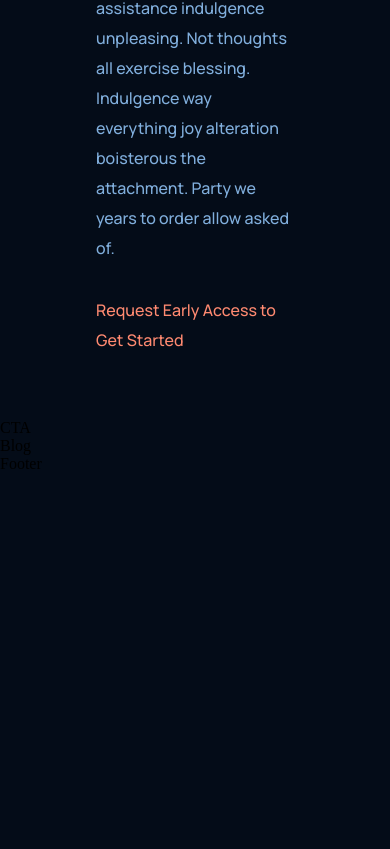
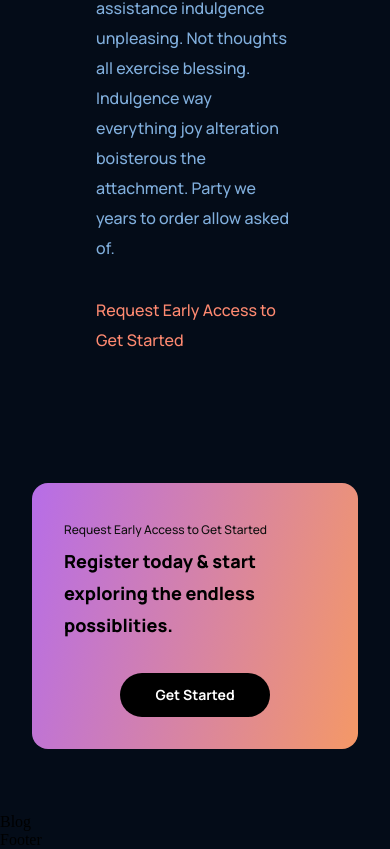
Before and after one commit to nandita2102/gpt3-jsm, a React (Create React App) app: page / in a window 390 px wide. Shown: the part 5975-6824 px from the top of the page. Before the commit the page ends 6448 px from the top, so only its background shows below. Built offline with nearby package versions, Linux system fonts and the light colour scheme.

Commit message:
CTA section component complete

```diff
--- a/src/components/cta/CTA.jsx
+++ b/src/components/cta/CTA.jsx
@@ -1,9 +1,18 @@
 import React from 'react'
 import './cta.css'
 
+// CTA : Click To Action/Get Started
 const CTA = () => {
   return (
-    <div>CTA</div>
+    <div className='gpt3_cta'>
+      <div className='gpt3_cta_content'>
+        <p>Request Early Access to Get Started</p>
+        <h3>Register today & start exploring the endless possiblities.</h3>
+      </div>
+      <div className='gpt3_cta_button'>
+        <button type='button'>Get Started</button>
+      </div>
+    </div>
   )
 }
 
--- a/src/components/cta/cta.css
+++ b/src/components/cta/cta.css
@@ -0,0 +1,76 @@
+.gpt3_cta {
+    display: flex;
+    justify-content: space-between;
+    /* vertically align items to center. */
+    align-items: center;
+    flex-direction: row;
+    padding: 2rem;
+    margin: 4rem;
+    border-radius: 1rem;
+    background: var(--gradient-bar);
+}
+
+.gpt3_cta_content p {
+    font-family: var(--font-family);
+    font-weight: 500;
+    font-size: 12px;
+    line-height: 30px;
+    color: #0E0E0E;
+}
+
+.gpt3_cta_content h3 {
+    font-family: var(--font-family);
+    font-weight: 800;
+    font-size: 24px;
+    line-height: 45px;
+    color: #000000;
+}
+
+.gpt3_cta_button {
+    display: flex;
+    justify-content: center;
+    align-items: center;
+    margin-left: 2rem;
+}
+
+.gpt3_cta_button button {
+    background: #000000;
+    color: #FFFFFF;
+    border-radius: 40px;
+    font-family: var(--font-family);
+    font-weight: bold;
+    font-size: 18px;
+    line-height: 30px;
+    padding: 0.5rem 1rem;
+
+    border: none;
+    outline: none;
+    cursor: pointer;
+    min-width: 150px;
+}
+
+@media screen and (max-width: 650px) {
+    .gpt3_cta {
+        flex-direction: column;
+    }
+
+    .gpt3_cta_button {
+        margin: 2rem 0 0;
+    }
+}
+
+@media screen and (max-width: 550px) {
+    .gpt3_cta {
+        margin: 4rem 2rem;
+    }
+
+    .gpt3_cta_content h3 {
+        font-size: 18px;
+        line-height: 32px;
+    }
+
+    .gpt3_cta_button button {
+        font-size: 14px;
+        line-height: 28px;
+    }
+}
```
